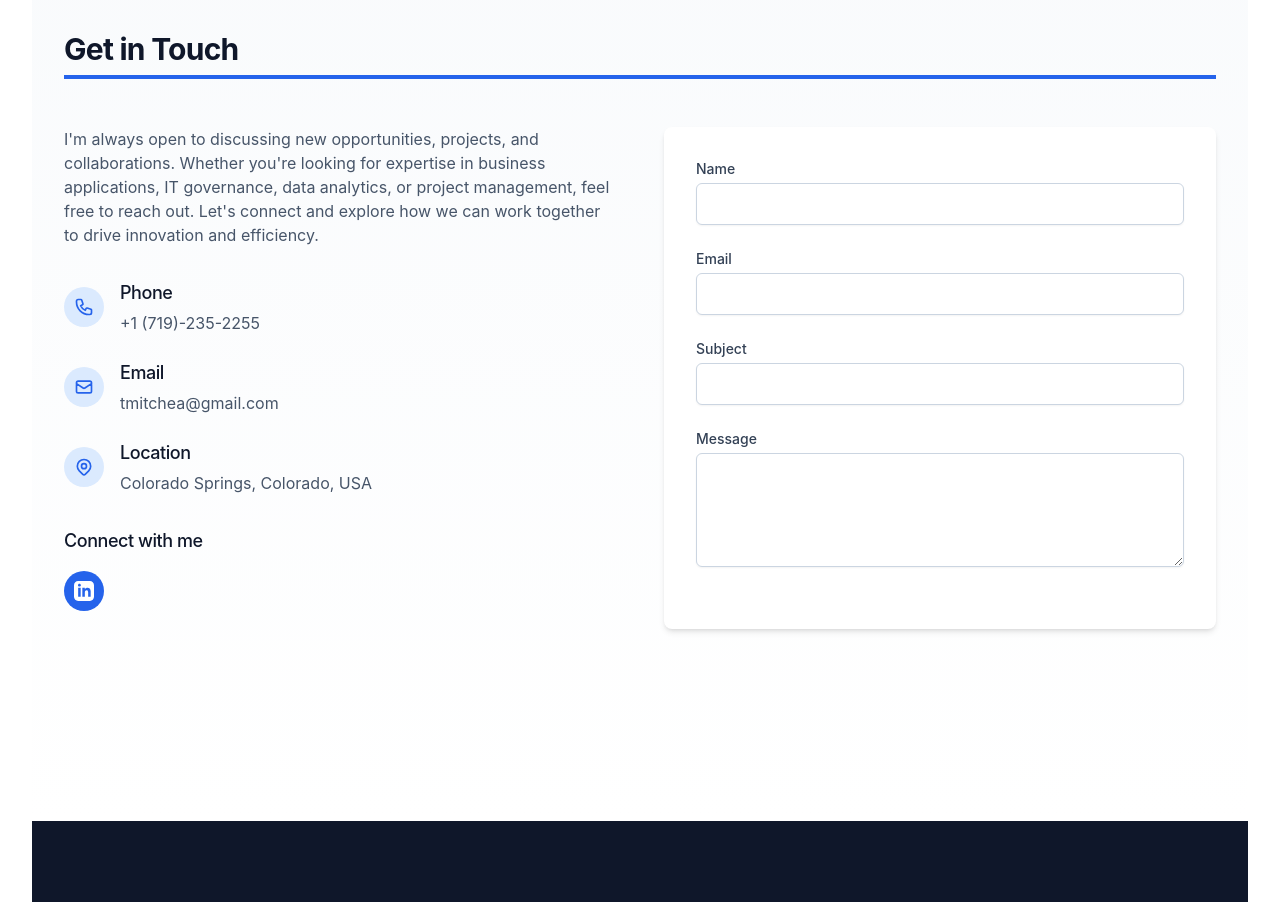
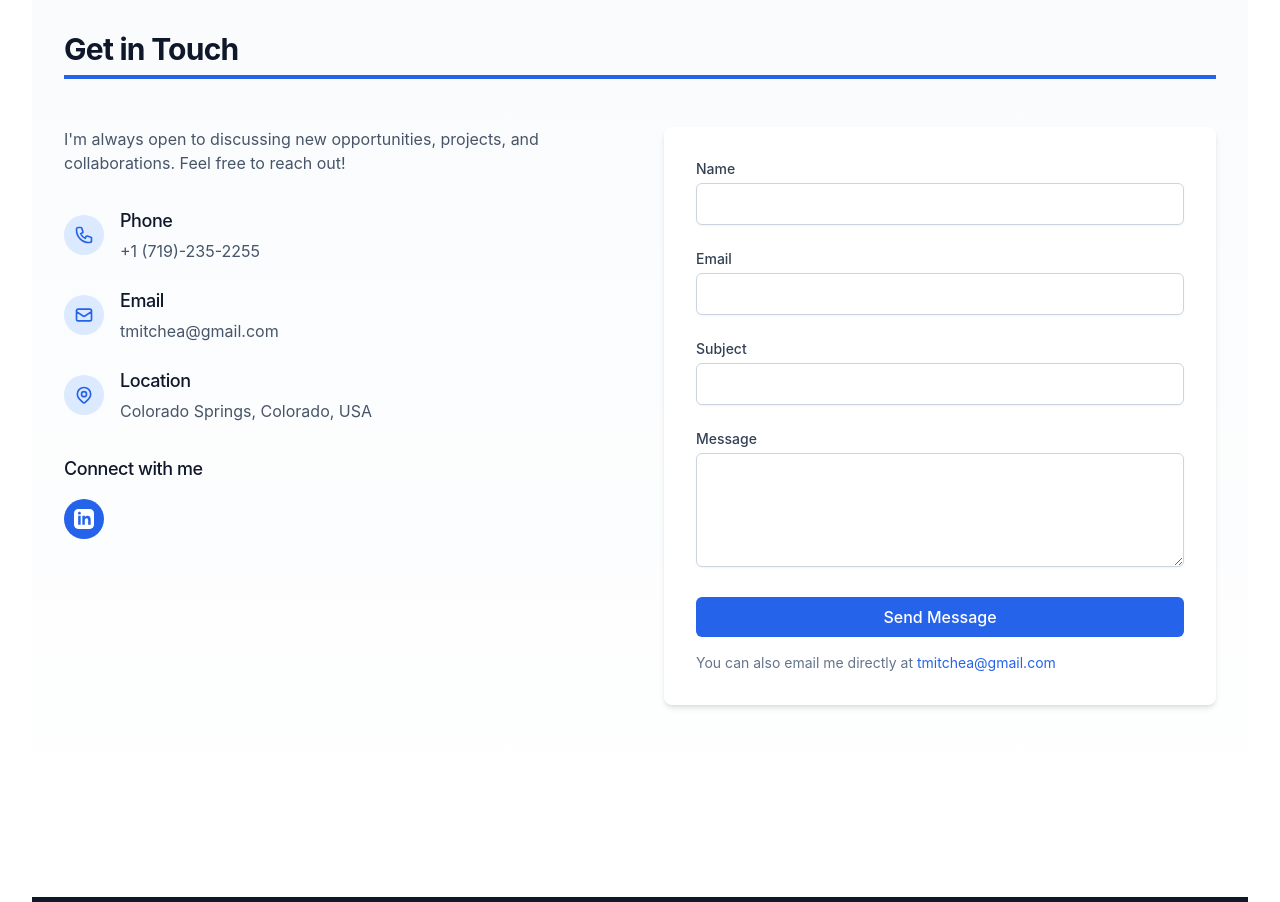
Before and after one commit to trailheadwebdesign/TyMitchell, a React (Vite) app: page / in a window 1280 px wide. Shown: the part 5300-6202 px from the top of the page. Built offline with nearby package versions, Linux system fonts and the light colour scheme.

Commit message:
contact form working

```diff
--- a/package.json
+++ b/package.json
@@ -10,6 +10,7 @@
     "preview": "vite preview"
   },
   "dependencies": {
+    "emailjs-com": "^3.2.0",
     "react": "^19.0.0",
     "react-dom": "^19.0.0"
   },
--- a/src/components/Contact.jsx
+++ b/src/components/Contact.jsx
@@ -1,11 +1,11 @@
-import { useState } from 'react';
+import { useState } from "react";
 
 function Contact() {
   const [formData, setFormData] = useState({
-    name: '',
-    email: '',
-    subject: '',
-    message: ''
+    name: "",
+    email: "",
+    subject: "",
+    message: "",
   });
 
   const [submitting, setSubmitting] = useState(false);
@@ -13,21 +13,6 @@ function Contact() {
 
   const handleChange = (e) => {
     setFormData({ ...formData, [e.target.name]: e.target.value });
-  };
-
-  const handleSubmit = (e) => {
-    e.preventDefault();
-    setSubmitting(true);
-
-    // Simulate form submission
-    setTimeout(() => {
-      setSubmitting(false);
-      setSubmitted(true);
-      setFormData({ name: '', email: '', subject: '', message: '' });
-
-      // Reset success message after 5 seconds
-      setTimeout(() => setSubmitted(false), 5000);
-    }, 1500);
   };
 
   return (
@@ -38,15 +23,17 @@ function Contact() {
         </h2>
 
         <div className="grid grid-cols-1 lg:grid-cols-2 gap-12 mt-12">
+          {/* Contact Info */}
           <div>
             <p className="text-slate-600 mb-8 text-left">
-              I'm always open to discussing new opportunities, projects, and collaborations. Whether you're looking for expertise in business applications, IT governance, data analytics, or project management, feel free to reach out. Let's connect and explore how we can work together to drive innovation and efficiency.
+              I'm always open to discussing new opportunities, projects, and collaborations. Feel free to reach out!
             </p>
 
             <div className="space-y-6 text-left">
+              {/* Phone */}
               <div className="flex items-center">
                 <div className="h-10 w-10 rounded-full bg-blue-100 flex items-center justify-center">
-                  <svg className="h-5 w-5 text-blue-600" fill="none" viewBox="0 0 24 24" stroke="currentColor">
+                  <svg className="h-5 w-5 text-blue-600" viewBox="0 0 24 24" fill="none" stroke="currentColor">
                     <path strokeLinecap="round" strokeLinejoin="round" strokeWidth={2} d="M3 5a2 2 0 012-2h3.28a1 1 0 01.948.684l1.498 4.493a1 1 0 01-.502 1.21l-2.257 1.13a11.042 11.042 0 005.516 5.516l1.13-2.257a1 1 0 011.21-.502l4.493 1.498a1 1 0 01.684.949V19a2 2 0 01-2 2h-1C9.716 21 3 14.284 3 6V5z" />
                   </svg>
                 </div>
@@ -56,9 +43,10 @@ function Contact() {
                 </div>
               </div>
 
+              {/* Email */}
               <div className="flex items-center">
                 <div className="h-10 w-10 rounded-full bg-blue-100 flex items-center justify-center">
-                  <svg className="h-5 w-5 text-blue-600" fill="none" viewBox="0 0 24 24" stroke="currentColor">
+                  <svg className="h-5 w-5 text-blue-600" viewBox="0 0 24 24" fill="none" stroke="currentColor">
                     <path strokeLinecap="round" strokeLinejoin="round" strokeWidth={2} d="M3 8l7.89 5.26a2 2 0 002.22 0L21 8M5 19h14a2 2 0 002-2V7a2 2 0 00-2-2H5a2 2 0 00-2 2v10a2 2 0 002 2z" />
                   </svg>
                 </div>
@@ -68,9 +56,10 @@ function Contact() {
                 </div>
               </div>
 
+              {/* Location */}
               <div className="flex items-center">
                 <div className="h-10 w-10 rounded-full bg-blue-100 flex items-center justify-center">
-                  <svg className="h-5 w-5 text-blue-600" fill="none" viewBox="0 0 24 24" stroke="currentColor">
+                  <svg className="h-5 w-5 text-blue-600" viewBox="0 0 24 24" fill="none" stroke="currentColor">
                     <path strokeLinecap="round" strokeLinejoin="round" strokeWidth={2} d="M17.657 16.657L13.414 20.9a1.998 1.998 0 01-2.827 0l-4.244-4.243a8 8 0 1111.314 0z" />
                     <path strokeLinecap="round" strokeLinejoin="round" strokeWidth={2} d="M15 11a3 3 0 11-6 0 3 3 0 016 0z" />
                   </svg>
@@ -82,41 +71,146 @@ function Contact() {
               </div>
             </div>
 
+            {/* LinkedIn Link */}
             <div className="mt-8">
               <h3 className="text-lg font-medium text-slate-900 mb-4 text-left">Connect with me</h3>
-              <a href="https://www.linkedin.com/in/ty-mitchell/" target="_blank" rel="noopener noreferrer" className="h-10 w-10 rounded-full bg-blue-600 text-white flex items-center justify-center hover:bg-blue-700 transition-colors">
+              <a
+                href="https://www.linkedin.com/in/ty-mitchell/"
+                target="_blank"
+                rel="noopener noreferrer"
+                className="h-10 w-10 rounded-full bg-blue-600 text-white flex items-center justify-center hover:bg-blue-700 transition-colors"
+              >
                 <span className="sr-only">LinkedIn</span>
                 <svg className="h-5 w-5" fill="currentColor" viewBox="0 0 24 24">
-                  <path d="M19 0h-14c-2.761 0-5 2.239-5 5v14c0 2.761 2.239 5 5 5h14c2.762 0 5-2.239 5-5v-14c0-2.761-2.238-5-5-5zm-11 19h-3v-11h3v11zm-1.5-12.268c-.966 0-1.75-.79-1.75-1.764s.784-1.764 1.75-1.764 1.75.79 1.75 1.764-.783 1.764-1.75 1.764zm13.5 12.268h-3v-5.604c0-3.368-4-3.113-4 0v5.604h-3v-11h3v1.765c1.396-2.586 7-2.777 7 2.476v6.759z"/>
+                  <path d="M19 0h-14c-2.761 0-5 2.239-5 5v14c0 2.761 2.239 5 5 5h14c2.762 0 5-2.239 5-5v-14c0-2.761-2.238-5-5-5zm-11 19h-3v-11h3v11zm-1.5-12.268c-.966 0-1.75-.79-1.75-1.764s.784-1.764 1.75-1.764 1.75.79 1.75 1.764-.783 1.764-1.75 1.764zm13.5 12.268h-3v-5.604c0-3.368-4-3.113-4 0v5.604h-3v-11h3v1.765c1.396-2.586 7-2.777 7 2.476v6.759z" />
                 </svg>
               </a>
             </div>
           </div>
 
+          {/* Contact Form - Using FormSubmit.co as a reliable alternative */}
           <div>
-            <form onSubmit={handleSubmit} className="card p-6 text-left">
             {submitted ? (
+              <div className="card p-6">
                 <div className="bg-green-50 border border-green-200 text-green-700 px-4 py-3 rounded relative mb-6" role="alert">
                   <strong className="font-bold">Success! </strong>
-                  <span className="block sm:inline">Your message has been sent. I'll get back to you soon.</span>
+                  <span className="block sm:inline">Your message has been sent. I'll get back to you soon!</span>
+                </div>
+                <button
+                  onClick={() => setSubmitted(false)}
+                  className="text-blue-600 hover:text-blue-800 font-medium"
+                >
+                  Send another message
+                </button>
               </div>
             ) : (
-                <>
-                  {["name", "email", "subject", "message"].map((field) => (
-                    <div className="mb-6" key={field}>
-                      <label htmlFor={field} className="block text-sm font-medium text-slate-700 mb-1 capitalize">
-                        {field}
+              <form
+                action="https://formsubmit.co/tmitchea@gmail.com"
+                method="POST"
+                className="card p-6 text-left"
+                onSubmit={() => {
+                  setSubmitting(true);
+                  // FormSubmit will handle the actual submission
+                  // We just need to set the UI state for visual feedback
+                  setTimeout(() => {
+                    setSubmitting(false);
+                    setSubmitted(true);
+                  }, 1000);
+                }}
+              >
+                {/* FormSubmit configuration */}
+                <input type="hidden" name="_subject" value="New contact form submission from your portfolio" />
+                <input type="hidden" name="_captcha" value="false" />
+                <input type="hidden" name="_template" value="table" />
+                <input type="hidden" name="_next" value={window.location.href} />
+
+                {/* Name field */}
+                <div className="mb-6">
+                  <label htmlFor="name" className="block text-sm font-medium text-slate-700 mb-1">
+                    Name
                   </label>
-                      {field === "message" ? (
-                        <textarea id={field} name={field} rows="4" value={formData[field]} onChange={handleChange} required className="w-full px-3 py-2 border border-slate-300 rounded-md shadow-sm focus:outline-none focus:ring-blue-500 focus:border-blue-500"></textarea>
+                  <input
+                    type="text"
+                    id="name"
+                    name="name"
+                    value={formData.name}
+                    onChange={handleChange}
+                    required
+                    className="w-full px-3 py-2 border border-slate-300 rounded-md shadow-sm focus:outline-none focus:ring-blue-500 focus:border-blue-500"
+                  />
+                </div>
+
+                {/* Email field */}
+                <div className="mb-6">
+                  <label htmlFor="email" className="block text-sm font-medium text-slate-700 mb-1">
+                    Email
+                  </label>
+                  <input
+                    type="email"
+                    id="email"
+                    name="email"
+                    value={formData.email}
+                    onChange={handleChange}
+                    required
+                    className="w-full px-3 py-2 border border-slate-300 rounded-md shadow-sm focus:outline-none focus:ring-blue-500 focus:border-blue-500"
+                  />
+                </div>
+
+                {/* Subject field */}
+                <div className="mb-6">
+                  <label htmlFor="subject" className="block text-sm font-medium text-slate-700 mb-1">
+                    Subject
+                  </label>
+                  <input
+                    type="text"
+                    id="subject"
+                    name="subject"
+                    value={formData.subject}
+                    onChange={handleChange}
+                    required
+                    className="w-full px-3 py-2 border border-slate-300 rounded-md shadow-sm focus:outline-none focus:ring-blue-500 focus:border-blue-500"
+                  />
+                </div>
+
+                {/* Message field */}
+                <div className="mb-6">
+                  <label htmlFor="message" className="block text-sm font-medium text-slate-700 mb-1">
+                    Message
+                  </label>
+                  <textarea
+                    id="message"
+                    name="message"
+                    rows="4"
+                    value={formData.message}
+                    onChange={handleChange}
+                    required
+                    className="w-full px-3 py-2 border border-slate-300 rounded-md shadow-sm focus:outline-none focus:ring-blue-500 focus:border-blue-500"
+                  ></textarea>
+                </div>
+
+                <button
+                  type="submit"
+                  disabled={submitting}
+                  className={`w-full bg-blue-600 text-white font-medium py-2 px-4 rounded-md hover:bg-blue-700 focus:outline-none focus:ring-2 focus:ring-blue-500 focus:ring-offset-2 transition-colors duration-200 ${submitting ? 'opacity-75 cursor-not-allowed' : ''}`}
+                >
+                  {submitting ? (
+                    <span className="flex items-center justify-center">
+                      <svg className="animate-spin -ml-1 mr-3 h-5 w-5 text-white" xmlns="http://www.w3.org/2000/svg" fill="none" viewBox="0 0 24 24">
+                        <circle className="opacity-25" cx="12" cy="12" r="10" stroke="currentColor" strokeWidth="4"></circle>
+                        <path className="opacity-75" fill="currentColor" d="M4 12a8 8 0 018-8V0C5.373 0 0 5.373 0 12h4zm2 5.291A7.962 7.962 0 014 12H0c0 3.042 1.135 5.824 3 7.938l3-2.647z"></path>
+                      </svg>
+                      Sending...
+                    </span>
                   ) : (
-                        <input type={field === "email" ? "email" : "text"} id={field} name={field} value={formData[field]} onChange={handleChange} required className="w-full px-3 py-2 border border-slate-300 rounded-md shadow-sm focus:outline-none focus:ring-blue-500 focus:border-blue-500" />
+                    'Send Message'
                   )}
-                    </div>
-                  ))}
-                </>
+                </button>
+
+                <p className="text-sm text-slate-500 mt-4">
+                  You can also email me directly at <a href="mailto:tmitchea@gmail.com" className="text-blue-600 hover:underline">tmitchea@gmail.com</a>
+                </p>
+              </form>
             )}
-            </form>
           </div>
         </div>
       </div>
--- a/src/components/Skills.jsx
+++ b/src/components/Skills.jsx
@@ -17,7 +17,7 @@ function Skills() {
         { name: "SQL", level: 7 },
         { name: "PowerShell", level: 4 },
         { name: "JavaScript", level: 3 },
-        { name: "Java", level: 3 }
+        { name: "Java", level: 4 }
       ]
     },
     {
```
Also changed, not shown: 1 other file (tests, documents, lock files or other folders). Lines whose indentation alone changed are shown as unchanged.
